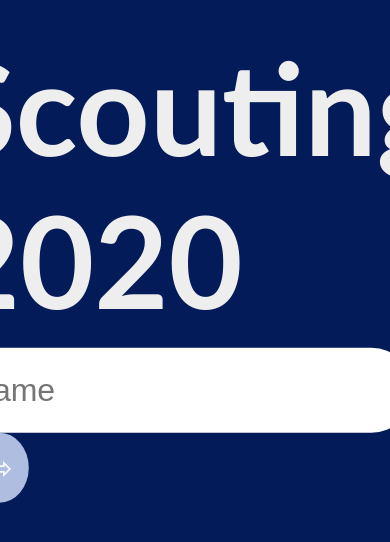
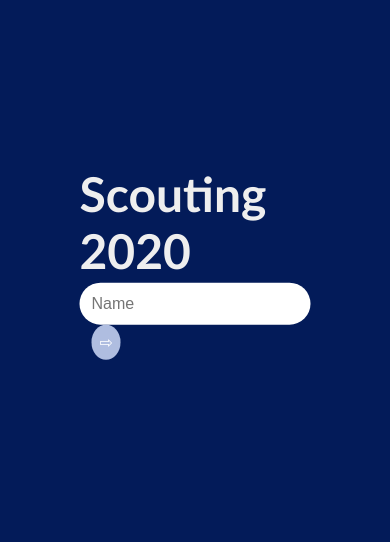
Before and after one commit to Cinnastar047/ScoutingTest, a plain HTML site: page index.html in a window 390 px wide. Shown: the part 120-662 px from the top of the page. Drawn offline with Linux system fonts and the light colour scheme; a web font is replaced by a local one.

Commit message:
Everything got too big
Loaded it from my actual phone

```diff
--- a/Styles.css
+++ b/Styles.css
@@ -12,19 +12,19 @@ body {
 }
 
 h1 {
-  font-size: 8em;
+  font-size: 3em;
   margin: 0.1em auto;
 }
 
 input[type=text] {
-  font-size: xx-large;
+  font-size: medium;
   padding: 0.75em;
   border-radius: 1.5em;
   border: none;
 }
 
 button {
-  font-size: xx-large;
+  font-size: medium;
   color: white;
   background-color: #afbde0;
   padding: 0.5em;
```
